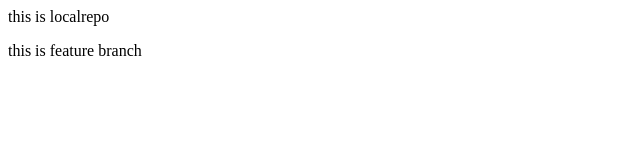
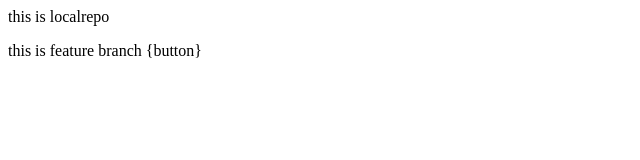
Before and after one commit to Aithagoni-Sairamya/localrepo, a plain HTML site: page index.html in a window 1280 px wide. Shown: the full height of the page, 0-640 px from the left. Drawn offline with Linux system fonts and the light colour scheme.

Commit message:
add button

```diff
--- a/index.html
+++ b/index.html
@@ -1,2 +1,2 @@
 <p>this is localrepo</p>
-<p> this is feature branch</p>
+<p> this is feature branch {button}</p>
```
